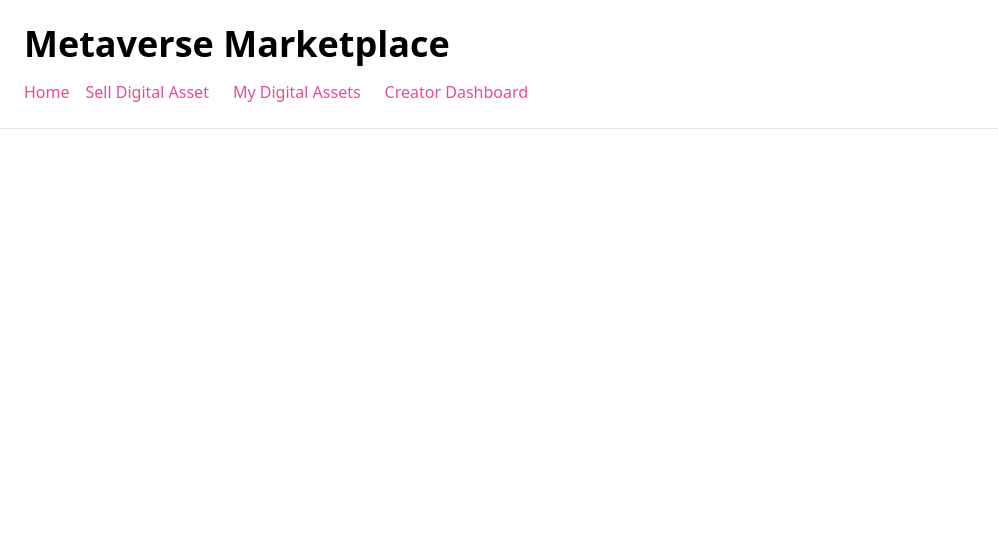
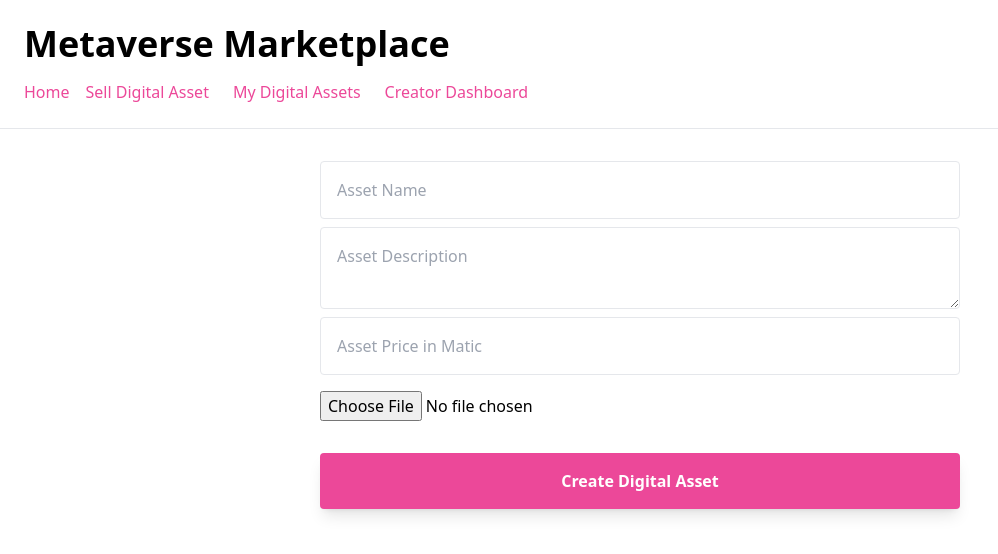
Before and after one commit to jordannorth/nft-marketplace, a Next.js app: page /create-item in a window 1280 px wide. Shown: the top 554 px of the page, without its empty margins (0-998 px from the left). Built offline with nearby package versions, Linux system fonts and the light colour scheme; what ipfs-http-client would draw is missing.

Commit message:
Create digital asset

```diff
--- a/pages/create-item.js
+++ b/pages/create-item.js
@@ -77,7 +77,58 @@
         let transaction = await contract.createToken(url)
         let tx = await transaction.wait()
 
+        let event = tx.events[0]
+        let value = event.args[2]
+        let tokenId = value.toNumber()
+
+        const price = ethers.utils.pareseUnits(formInput.price, 'ether')
+        contract = new ethers.Contract(nftMarketAddress, MarketPlace.abi, signer)
+        let listingPrice = await contract.getListingPrice()
+        listingPrice = listingPrice.toString()
+
+        transaction = await contract.createMarketItem(nftAddress, tokenId, price, { value: listingPrice })
+        await transaction.wait()
+
+        // Send back to main page
+        router.push('/')
 
     }
 
+    return (
+        <div className='flex justify-center'>
+            {/* Creating a form to allow users to specify the asset */}
+            <div className='w-1/2 flex flex-col pb-12'>
+                <input
+                    placeholder='Asset Name'
+                    className='mt-8 border rounded p-4'
+                    // Will return the contents of the form and update only the name
+                    onChange={e => updateFormInput({ ...formInput, name: e.target.value })}
+                />
+                <textarea
+                    placeholder='Asset Description'
+                    className='mt-2 border rounded p-4'
+                    onChange={e => updateFormInput({ ...formInput, description: e.target.value })}
+                />
+                <input
+                    placeholder='Asset Price in Matic'
+                    className='mt-2 border rounded p-4'
+                    // Will return the contents of the form and update only the name
+                    onChange={e => updateFormInput({ ...formInput, price: e.target.value })}
+                />
+                <input
+                    type='file'
+                    name='Asset'
+                    className='my-4'
+                    onChange={onChange}
+                />
+                {
+                    fileUrl && (<img className='rounded mt-4' width='350' src={fileUrl}/>)
+                }
+                <button onClick={createItem} className='font-bold mt-4 bg-pink-500 text-white rounded p-4 shadow-lg'>
+                    Create Digital Asset
+                </button>
+            </div>
+        </div>
+
+    )
 }
```
